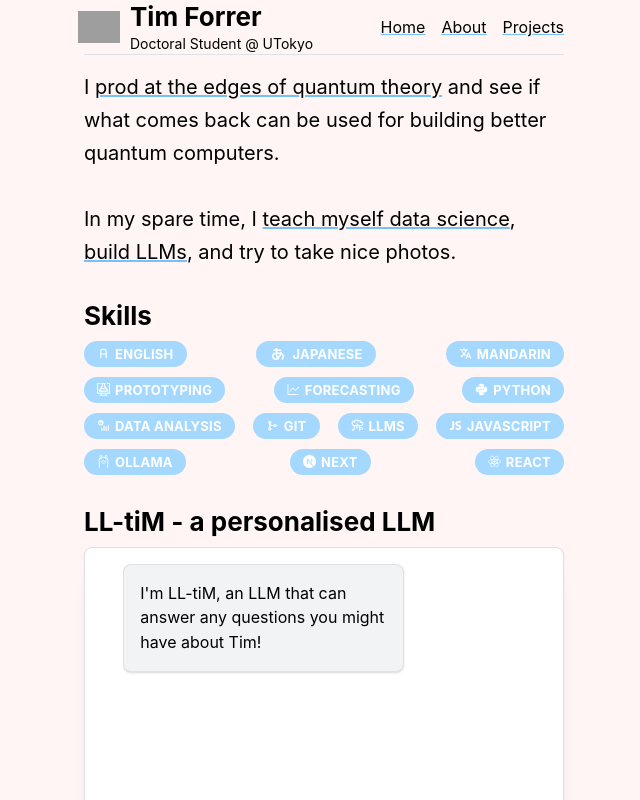
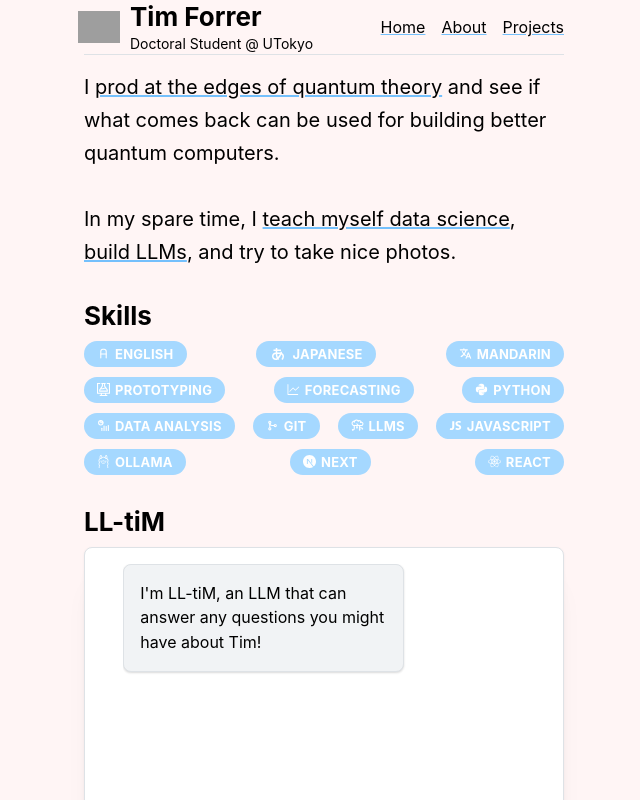
Before and after one commit to tim-forrer/website, a Next.js app: page / in a window 1280 px wide. Shown: the top 800 px of the page, without its empty margins (316-956 px from the left). Built offline with nearby package versions, Linux system fonts and the light colour scheme; grey boxes are pictures that could not be loaded.

Commit message:
change title

```diff
--- a/pages/index.js
+++ b/pages/index.js
@@ -2,7 +2,6 @@ import { Stack, Title, Text, Badge, Group } from '@mantine/core';
 import ChatUI from '../components/ChatUI';
 import Link from 'next/link';
 import { person } from '../public/me'
-import { TbLanguageHiragana } from 'react-icons/tb';
 
 export async function getStaticProps() {
   return {
@@ -28,7 +27,7 @@ export default function Home() {
         </Group>
       </Stack>
       <Stack gap={8}>
-        <Title order={1} id="ll-tim">LL-tiM - a personalised LLM</Title>
+        <Title order={1} id="ll-tim">LL-tiM</Title>
         <ChatUI />
         {/* You can read about the process of building LL-tiM here! */}
       </Stack>
```
